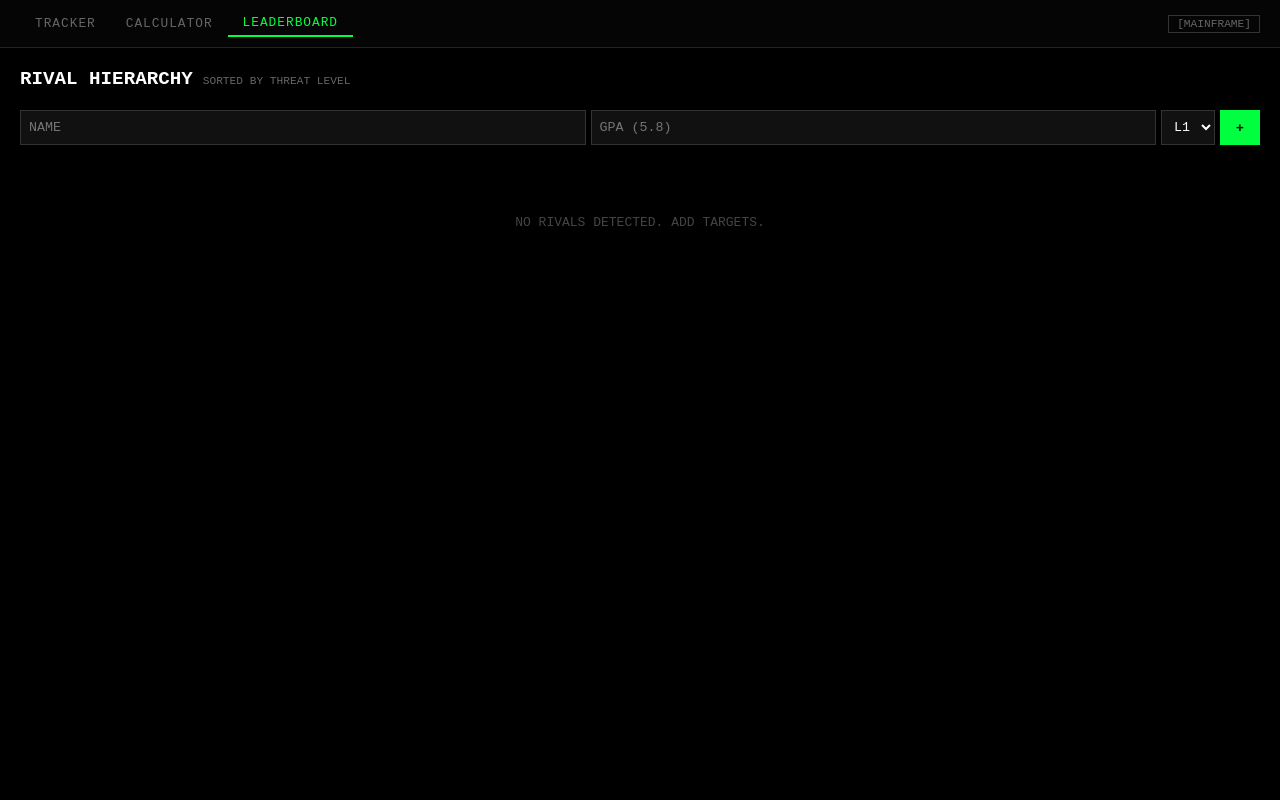
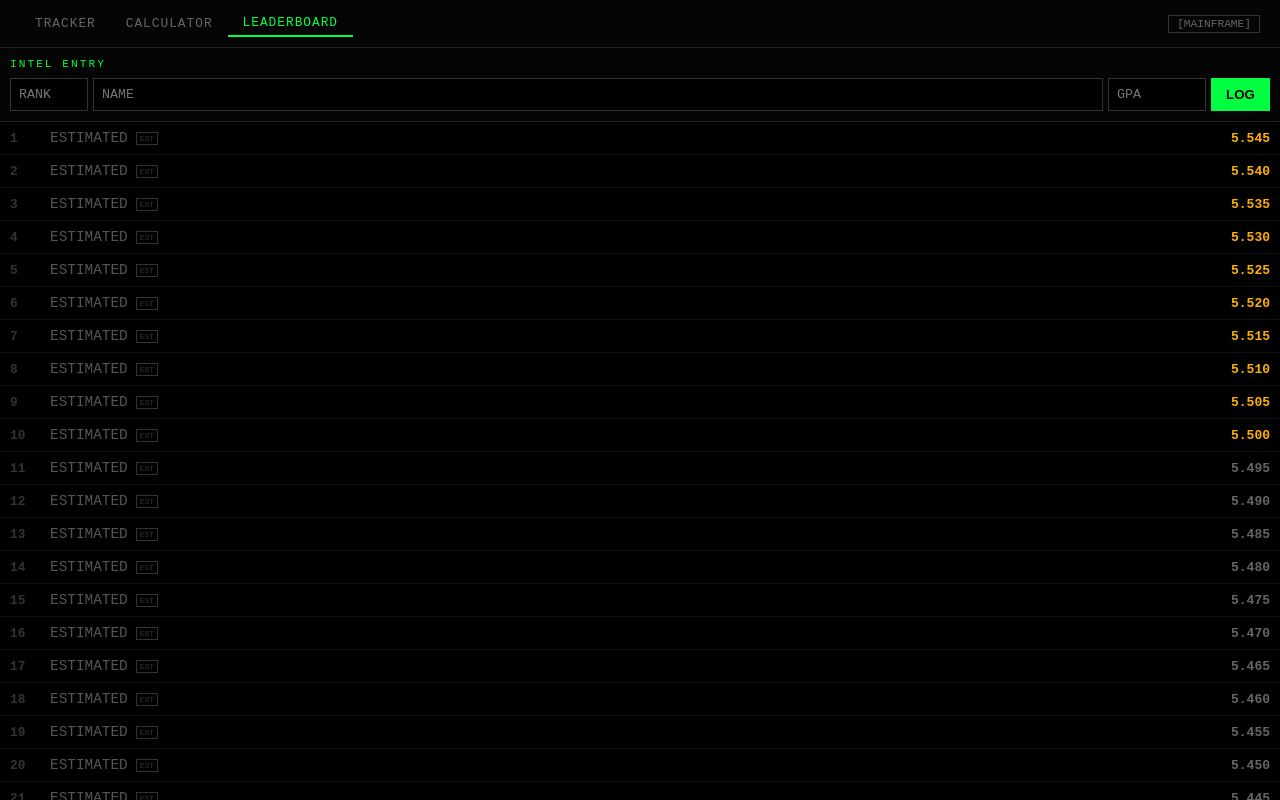
Before and after one commit to zach131/bluelock-terminal, a Next.js app: page /threat-engine/leaderboard in a window 1280 px wide. Built offline with nearby package versions, Linux system fonts and the light colour scheme.

Commit message:
Update page.tsx (improve lb)

```diff
--- a/src/app/threat-engine/leaderboard/page.tsx
+++ b/src/app/threat-engine/leaderboard/page.tsx
@@ -1,118 +1,203 @@
 'use client';
 
-import { useState, useEffect } from 'react';
+import { useState, useEffect, useMemo } from 'react';
 
 interface Rival {
   id: string;
+  rank: number; // The specific rank slot they occupy
   name: string;
   gpa: number;
-  tier: 'L1' | 'L2' | 'UNKNOWN';
+  isConfirmed: boolean; // True if entered by user, false if estimated
 }
 
 export default function Leaderboard() {
   const [rivals, setRivals] = useState<Rival[]>([]);
-  const [form, setForm] = useState({ name: '', gpa: '', tier: 'L1' });
+  const [form, setForm] = useState({ rank: '', name: '', gpa: '' });
 
+  // Load
   useEffect(() => {
-    const stored = localStorage.getItem('bluelock_leaderboard');
+    const stored = localStorage.getItem('bluelock_leaderboard_v2');
     if (stored) setRivals(JSON.parse(stored));
+    else {
+      // Default: User at Rank 70
+      setRivals([
+        { id: 'self', rank: 70, name: 'ZACH', gpa: 5.2, isConfirmed: true }
+      ]);
+    }
   }, []);
 
+  // Save
   useEffect(() => {
-    localStorage.setItem('bluelock_leaderboard', JSON.stringify(rivals));
+    if (rivals.length > 0) localStorage.setItem('bluelock_leaderboard_v2', JSON.stringify(rivals));
   }, [rivals]);
 
-  const addRival = () => {
-    if (!form.name || !form.gpa) return;
-    const newRival: Rival = {
-      id: Date.now().toString(),
-      name: form.name.toUpperCase(),
-      gpa: parseFloat(form.gpa),
-      tier: form.tier as 'L1' | 'L2'
-    };
-    setRivals(prev => [...prev, newRival].sort((a, b) => b.gpa - a.gpa));
-    setForm({ name: '', gpa: '', tier: 'L1' });
+  const addIntel = () => {
+    const newRank = parseInt(form.rank);
+    const newGpa = parseFloat(form.gpa);
+    if (!form.name || isNaN(newRank) || isNaN(newGpa)) return;
+
+    // Check if rank exists, if so, update it. Else add.
+    setRivals(prev => {
+      const exists = prev.find(r => r.rank === newRank);
+      if (exists) {
+        return prev.map(r => r.rank === newRank ? { ...r, name: form.name.toUpperCase(), gpa: newGpa, isConfirmed: true } : r);
+      }
+      return [...prev, { id: Date.now().toString(), rank: newRank, name: form.name.toUpperCase(), gpa: newGpa, isConfirmed: true }];
+    });
+    setForm({ rank: '', name: '', gpa: '' });
   };
 
-  const removeRival = (id: string) => {
+  const removeIntel = (id: string) => {
     setRivals(prev => prev.filter(r => r.id !== id));
   };
 
-  // Calculate "Self" position (Assume current user GPA is pulled from Tracker,
-  // but for now we allow manual entry or just track others)
-  // We will highlight the user manually if they add themselves as "ZACH".
+  // THE MATH: LINEAR INTERPOLATION ENGINE
+  const fullLeaderboard = useMemo(() => {
+    // 1. Sort confirmed rivals by rank
+    const confirmed = [...rivals].filter(r => r.isConfirmed).sort((a, b) => a.rank - b.rank);
+
+    // 2. Generate 1-100 slots
+    const list: Rival[] = [];
+    for (let i = 1; i <= 100; i++) {
+      const confirmedEntry = confirmed.find(r => r.rank === i);
+      if (confirmedEntry) {
+        list.push(confirmedEntry);
+      } else {
+        // Find nearest confirmed neighbors
+        const upper = confirmed.find(r => r.rank > i);
+        const lower = [...confirmed].reverse().find(r => r.rank < i);
+
+        let estimatedGpa = 0;
+
+        if (lower && upper) {
+          // Interpolate between two known points
+          const rankDiff = upper.rank - lower.rank;
+          const gpaDiff = upper.gpa - lower.gpa;
+          const step = gpaDiff / rankDiff;
+          estimatedGpa = lower.gpa + (step * (i - lower.rank));
+        } else if (lower) {
+          // Extrapolate down (decay)
+          estimatedGpa = lower.gpa - (0.005 * (i - lower.rank)); // Slow decay
+        } else if (upper) {
+          // Extrapolate up (growth)
+          estimatedGpa = upper.gpa + (0.005 * (upper.rank - i)); // Growth
+        } else {
+          // No data at all (shouldn't happen if user is rank 70)
+          estimatedGpa = 5.0;
+        }
+
+        list.push({
+          id: `est-${i}`,
+          rank: i,
+          name: 'ESTIMATED',
+          gpa: parseFloat(estimatedGpa.toFixed(3)),
+          isConfirmed: false
+        });
+      }
+    }
+    return list;
+  }, [rivals]);
 
   return (
     <div style={styles.main}>
-      <header style={styles.header}>
-        <span style={styles.title}>RIVAL HIERARCHY</span>
-        <span style={styles.sub}>SORTED BY THREAT LEVEL</span>
-      </header>
-
-      {/* INPUT */}
-      <div style={styles.inputRow}>
+      {/* INPUT CONSOLE */}
+      <div style={styles.console}>
+        <div style={styles.consoleHeader}>INTEL ENTRY</div>
+        <div style={styles.form}>
+          <input
+            type="number"
+            placeholder="RANK"
+            value={form.rank}
+            onChange={e => setForm({ ...form, rank: e.target.value })}
+            style={{ ...styles.input, width: '60px' }}
+          />
           <input
             placeholder="NAME"
             value={form.name}
             onChange={e => setForm({ ...form, name: e.target.value })}
-          style={styles.input}
+            style={{ ...styles.input, flex: 1 }}
           />
           <input
-          placeholder="GPA (5.8)"
+            placeholder="GPA"
             value={form.gpa}
             onChange={e => setForm({ ...form, gpa: e.target.value })}
             style={{ ...styles.input, width: '80px' }}
           />
-        <select
-          value={form.tier}
-          onChange={e => setForm({ ...form, tier: e.target.value })}
-          style={styles.select}
-        >
-          <option value="L1">L1</option>
-          <option value="L2">L2</option>
-        </select>
-        <button onClick={addRival} style={styles.addBtn}>+</button>
+          <button onClick={addIntel} style={styles.addBtn}>LOG</button>
+        </div>
       </div>
 
-      {/* LIST */}
+      {/* LEADERBOARD LIST */}
       <div style={styles.list}>
-        {rivals.map((r, i) => (
-          <div key={r.id} style={styles.row}>
-            <div style={styles.rank}>#{i + 1}</div>
-            <div style={styles.ident}>
-              <span style={styles.rivalName}>{r.name}</span>
-              <span style={styles.rivalTier}>{r.tier}</span>
+        {fullLeaderboard.map((entry) => (
+          <div key={entry.rank} style={styles.rowWrapper}>
+            <div style={{
+              ...styles.row,
+              backgroundColor: entry.name === 'ZACH' ? '#0A1A0A' : '#000',
+              borderBottomColor: entry.isConfirmed ? '#222' : '#111'
+            }}>
+              <div style={styles.rankBlock}>
+                <span style={styles.rankNum}>{entry.rank}</span>
               </div>
-            <div style={{ ...styles.gpaVal, color: r.gpa >= 5.79 ? '#00FF41' : '#FFB000' }}>
-              {r.gpa.toFixed(3)}
+              <div style={styles.nameBlock}>
+                <span style={{
+                  ...styles.nameText,
+                  color: entry.isConfirmed ? '#FFF' : '#555', // Grey for estimated
+                  fontWeight: entry.isConfirmed ? 'bold' : 'normal'
+                }}>
+                  {entry.name}
+                </span>
+                {!entry.isConfirmed && <span style={styles.estTag}>EST</span>}
               </div>
-            <button onClick={() => removeRival(r.id)} style={styles.delBtn}>X</button>
+              <div style={styles.gpaBlock}>
+                <span style={{
+                  ...styles.gpaText,
+                  color: entry.gpa >= 5.79 ? '#00FF41' : entry.gpa >= 5.5 ? '#FFB000' : '#666'
+                }}>
+                  {entry.gpa.toFixed(3)}
+                </span>
+              </div>
+
+              {entry.isConfirmed && entry.name !== 'ZACH' && (
+                <button onClick={() => removeIntel(entry.id)} style={styles.xBtn}>X</button>
+              )}
+            </div>
           </div>
         ))}
-        {rivals.length === 0 && (
-          <div style={styles.empty}>NO RIVALS DETECTED. ADD TARGETS.</div>
-        )}
       </div>
     </div>
   );
 }
 
+// ═══════════════════════════════════════════════════════════════
+// STYLES
+// ═══════════════════════════════════════════════════════════════
+
 const styles: { [key: string]: React.CSSProperties } = {
-  main: { flex: 1, display: 'flex', flexDirection: 'column', padding: '20px' },
-  header: { marginBottom: '20px' },
-  title: { fontSize: '1.2rem', fontWeight: 'bold', color: '#FFF' },
-  sub: { fontSize: '0.7rem', color: '#666', marginLeft: '10px' },
-  inputRow: { display: 'flex', gap: '5px', marginBottom: '20px' },
-  input: { background: '#111', border: '1px solid #333', color: '#FFF', padding: '8px', flex: 1, fontFamily: 'monospace' },
-  select: { background: '#111', border: '1px solid #333', color: '#FFF', padding: '8px', fontFamily: 'monospace' },
-  addBtn: { background: '#00FF41', color: '#000', border: 'none', fontWeight: 'bold', width: '40px', cursor: 'pointer' },
+  main: { flex: 1, display: 'flex', flexDirection: 'column', overflow: 'hidden' },
+
+  // CONSOLE
+  console: { background: '#050505', padding: '10px', borderBottom: '1px solid #222' },
+  consoleHeader: { fontSize: '0.7rem', color: '#00FF41', marginBottom: '8px', letterSpacing: '2px' },
+  form: { display: 'flex', gap: '5px' },
+  input: { background: '#000', border: '1px solid #333', color: '#FFF', padding: '8px', fontFamily: 'monospace' },
+  addBtn: { background: '#00FF41', color: '#000', border: 'none', fontWeight: 'bold', padding: '0 15px', cursor: 'pointer' },
+
+  // LIST
   list: { flex: 1, overflowY: 'auto' },
-  row: { display: 'flex', alignItems: 'center', padding: '10px', borderBottom: '1px solid #111' },
-  rank: { fontSize: '1.5rem', fontWeight: 'bold', color: '#333', width: '50px' },
-  ident: { flex: 1, display: 'flex', flexDirection: 'column' },
-  rivalName: { fontSize: '1rem', color: '#FFF' },
-  rivalTier: { fontSize: '0.6rem', color: '#666' },
-  gpaVal: { fontSize: '1.2rem', fontWeight: 'bold', width: '80px', textAlign: 'right' },
-  delBtn: { background: 'none', border: 'none', color: '#FF1744', marginLeft: '10px', cursor: 'pointer' },
-  empty: { textAlign: 'center', color: '#444', marginTop: '50px' }
+
+  rowWrapper: { borderBottom: '1px solid #111' },
+  row: { display: 'flex', alignItems: 'center', padding: '8px 10px' },
+
+  rankBlock: { width: '40px' },
+  rankNum: { fontSize: '0.8rem', color: '#333', fontWeight: 'bold' },
+
+  nameBlock: { flex: 1, display: 'flex', alignItems: 'center', gap: '8px' },
+  nameText: { fontSize: '0.9rem' },
+  estTag: { fontSize: '0.5rem', color: '#333', border: '1px solid #333', padding: '1px 3px' },
+
+  gpaBlock: { width: '70px', textAlign: 'right' },
+  gpaText: { fontFamily: 'monospace', fontWeight: 'bold' },
+
+  xBtn: { background: 'none', border: 'none', color: '#FF1744', marginLeft: '5px', cursor: 'pointer', fontSize: '0.8rem' }
 };
```
Lines whose indentation alone changed are shown as unchanged.
